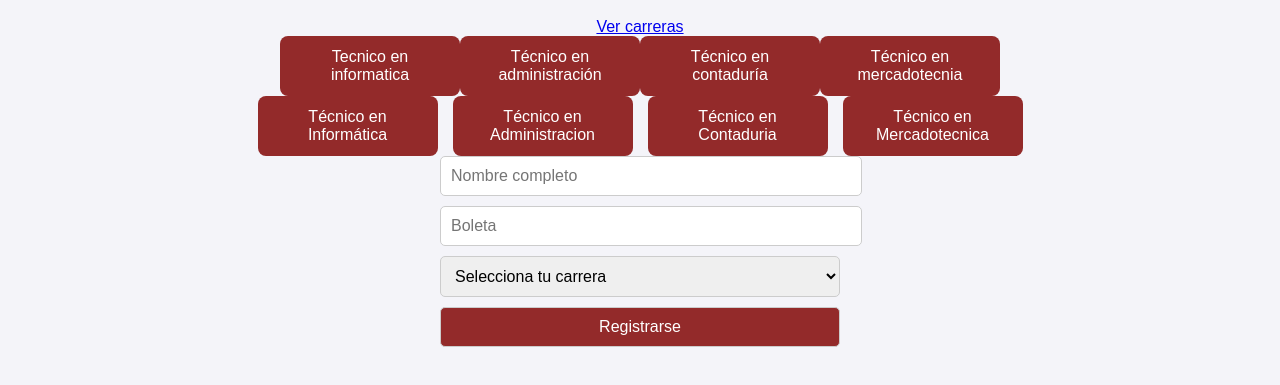
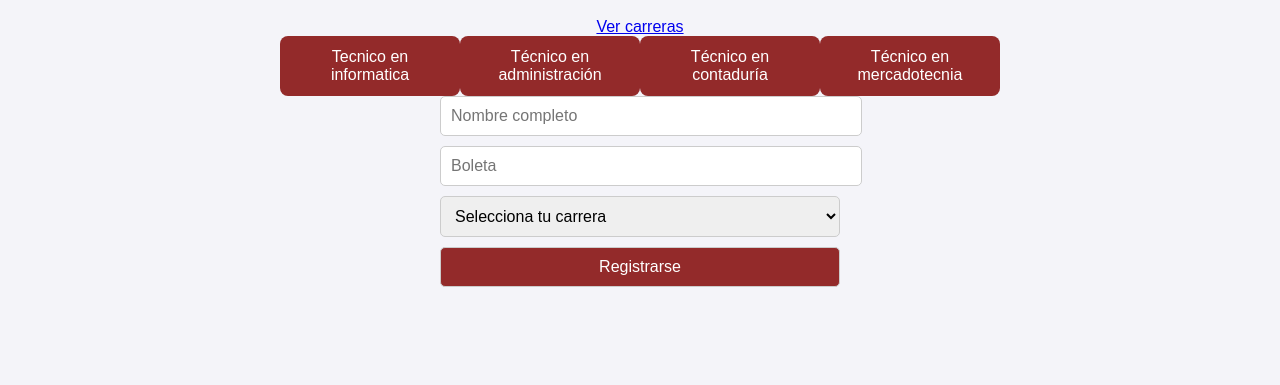
Before and after one commit to AbiJisa/sitio-web-carreras, a website with bundled scripts: page index.html in a window 1280 px wide. Shown: the part 127-512 px from the top of the page. Built offline with nearby package versions, Linux system fonts and the light colour scheme.

Commit message:
sin botones repetidos

```diff
--- a/index.html
+++ b/index.html
@@ -17,10 +17,6 @@
 
     <div id="carreras-container"></div>
     <div class="carreras-container">
-        <button class="boton-carrera" onclick="redirigir('Tecnico en informatica')">Técnico en Informática</button>
-        <button class="boton-carrera" onclick="redirigir('Tecnico en administracion')">Técnico en Administracion</button>
-        <button class="boton-carrera" onclick="redirigir('Tecnico en contaduria')">Técnico en Contaduria</button>
-        <button class="boton-carrera" onclick="redirigir('Tecnico en mercadotecnica')">Técnico en Mercadotecnica</button>
 
     </div>
 
```
